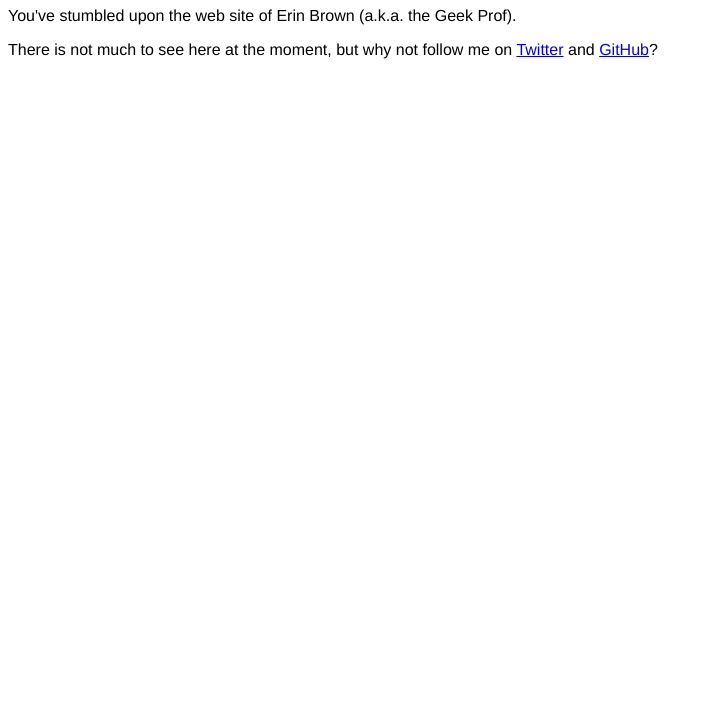
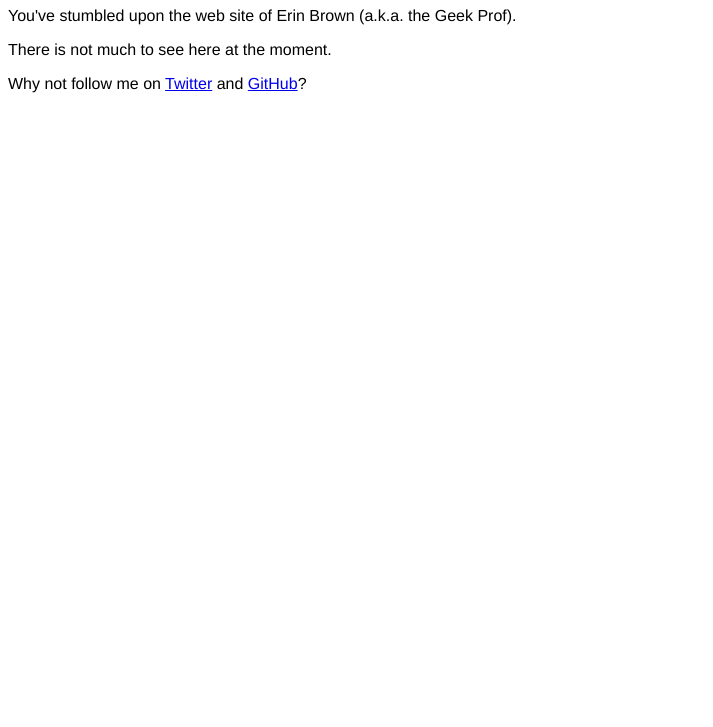
Before and after one commit to masonliu94/thegeekprof.github.io, a plain HTML site: page index.html in a window 1280 px wide. Shown: the part 73-800 px from the top of the page, without its empty margins (0-713 px from the left). Drawn offline with Linux system fonts and the light colour scheme.

Commit message:
Tweaked wording.

```diff
--- a/index.html
+++ b/index.html
@@ -16,7 +16,9 @@
 
     <p>You've stumbled upon the web site of Erin Brown (a.k.a. the Geek Prof).</p>
 
-    <p>There is not much to see here at the moment, but why not follow me on <a href="http://twitter.com/thegeekprof">Twitter</a> and <a href="http://github.com/thegeekprof">GitHub</a>?</p>
+    <p>There is not much to see here at the moment.</p>
+
+    <p>Why not follow me on <a href="http://twitter.com/thegeekprof">Twitter</a> and <a href="http://github.com/thegeekprof">GitHub</a>?</p>
 
   </body>
 </html>
```
